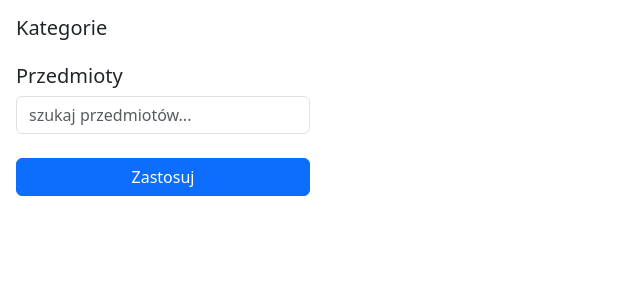
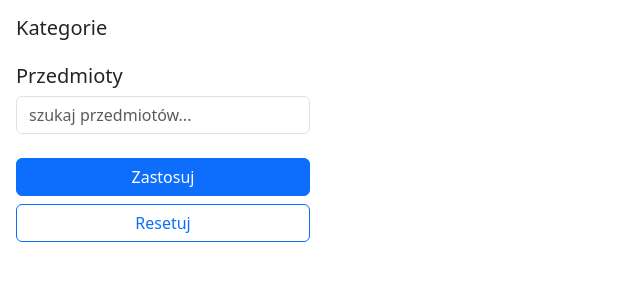
Before and after one commit to SmolSir/MIMUW-III-Eksperymentopol, a Flask app: page / in a window 1280 px wide. Shown: the top 300 px of the page, without its empty margins (0-640 px from the left). Run offline with Flask 2, Linux system fonts and the light colour scheme; data that the repository does not hold is empty; some libraries are stand-ins or nearby versions.

Commit message:
add reset button html

```diff
--- a/templates/index.html
+++ b/templates/index.html
@@ -21,7 +21,8 @@
 
             <div class="mb-3 navbar bd-navbar sticky-bottom bg-body">
                 <div class="d-flex flex-wrap w-100">
-                    <input type="button" class="btn btn-primary flex-fill" id="experiment_search_button" autocomplete="off" value="Zastosuj">
+                    <input type="button" class="btn btn-primary flex-fill w-100 mb-1" id="experiment_search_apply_button" autocomplete="off" value="Zastosuj">
+                    <input type="button" class="btn btn-outline-primary flex-fill w-100 mt-1" id="experiment_search_reset_button" autocomplete="off" value="Resetuj">
                 </div>
             </div>
         </div>
```
